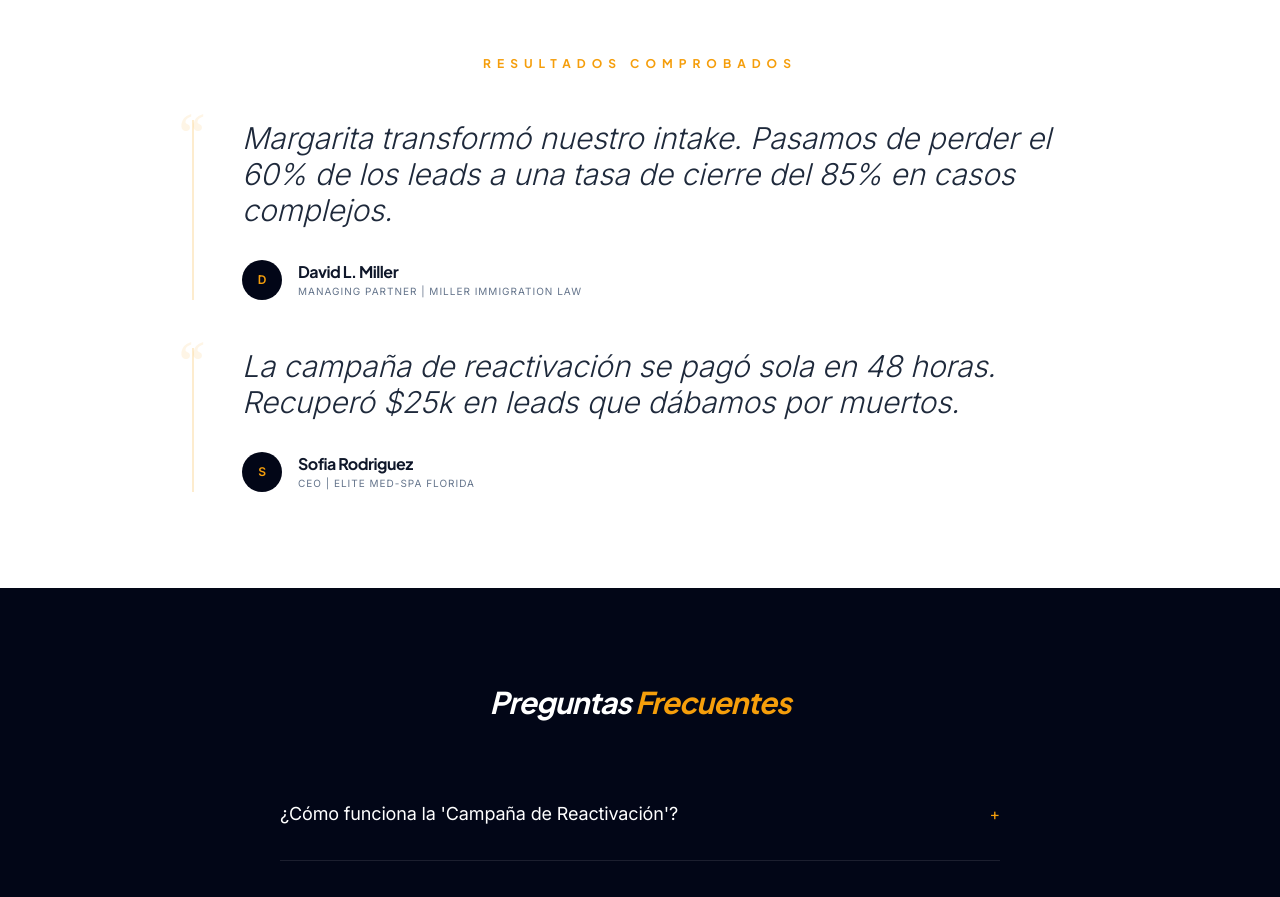
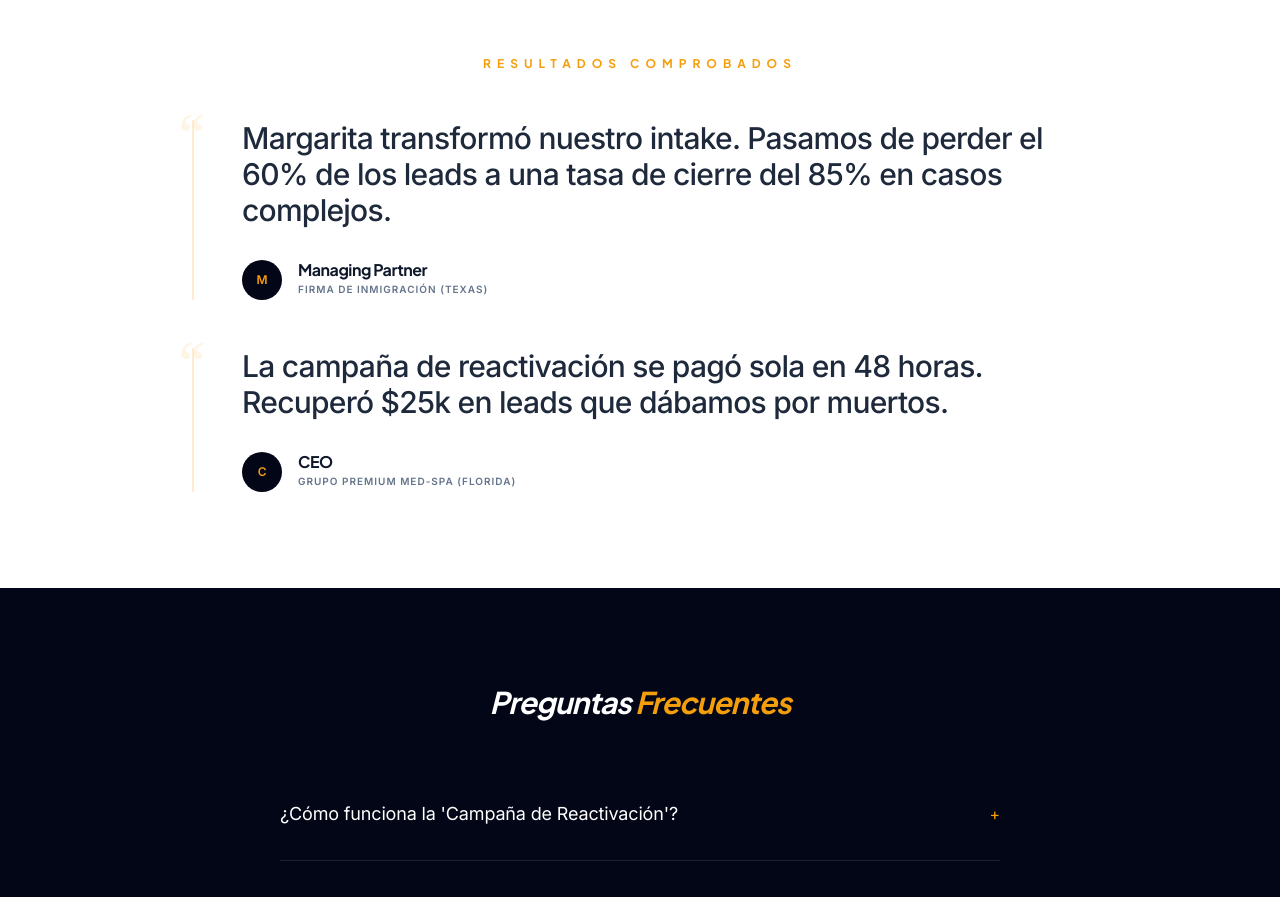
Before and after one commit to gomezgomezmargarita-tech/mg-premium, a React (Vite) app in the folder proyecto-margarita/: page / in a window 1280 px wide. Shown: the part 3440-4337 px from the top of the page. Built offline with nearby package versions, Linux system fonts and the light colour scheme.

Commit message:
Refactor Testimonials component for dynamic authors

```diff
--- a/proyecto-margarita/components/Testimonials.tsx
+++ b/proyecto-margarita/components/Testimonials.tsx
@@ -7,15 +7,13 @@ const Testimonials: React.FC = () => {
   const testimonials = [
     {
       quote: t.testimonials.t1_quote,
-      author: "David L. Miller",
-      position: "Managing Partner",
-      company: "Miller Immigration Law"
+      author: t.testimonials.t1_author,
+      company: t.testimonials.t1_company
     },
     {
       quote: t.testimonials.t2_quote,
-      author: "Sofia Rodriguez",
-      position: "CEO",
-      company: "Elite Med-Spa Florida"
+      author: t.testimonials.t2_author,
+      company: t.testimonials.t2_company
     }
   ];
 
@@ -28,7 +26,7 @@ const Testimonials: React.FC = () => {
                 {testimonials.map((test, i) => (
                     <div key={i} className="relative pl-12 border-l-2 border-amber-500/20">
                         <span className="absolute left-0 top-0 text-6xl text-amber-500/10 -mt-4 -ml-4 font-serif">“</span>
-                        <p className="text-2xl md:text-3xl font-light text-slate-800 italic mb-8 leading-snug">
+                        <p className="text-2xl md:text-3xl font-medium text-slate-800 mb-8 leading-snug tracking-tight">
                             {test.quote}
                         </p>
                         <div className="flex items-center gap-4">
@@ -36,8 +34,8 @@ const Testimonials: React.FC = () => {
                                 {test.author.charAt(0)}
                             </div>
                             <div>
-                                <h4 className="font-bold text-slate-900">{test.author}</h4>
-                                <p className="text-[10px] uppercase tracking-widest text-slate-500">{test.position} | {test.company}</p>
+                                <h4 className="font-bold text-slate-900 leading-none">{test.author}</h4>
+                                <p className="text-[10px] uppercase tracking-widest text-slate-500 mt-1 font-bold">{test.company}</p>
                             </div>
                         </div>
                     </div>
```
